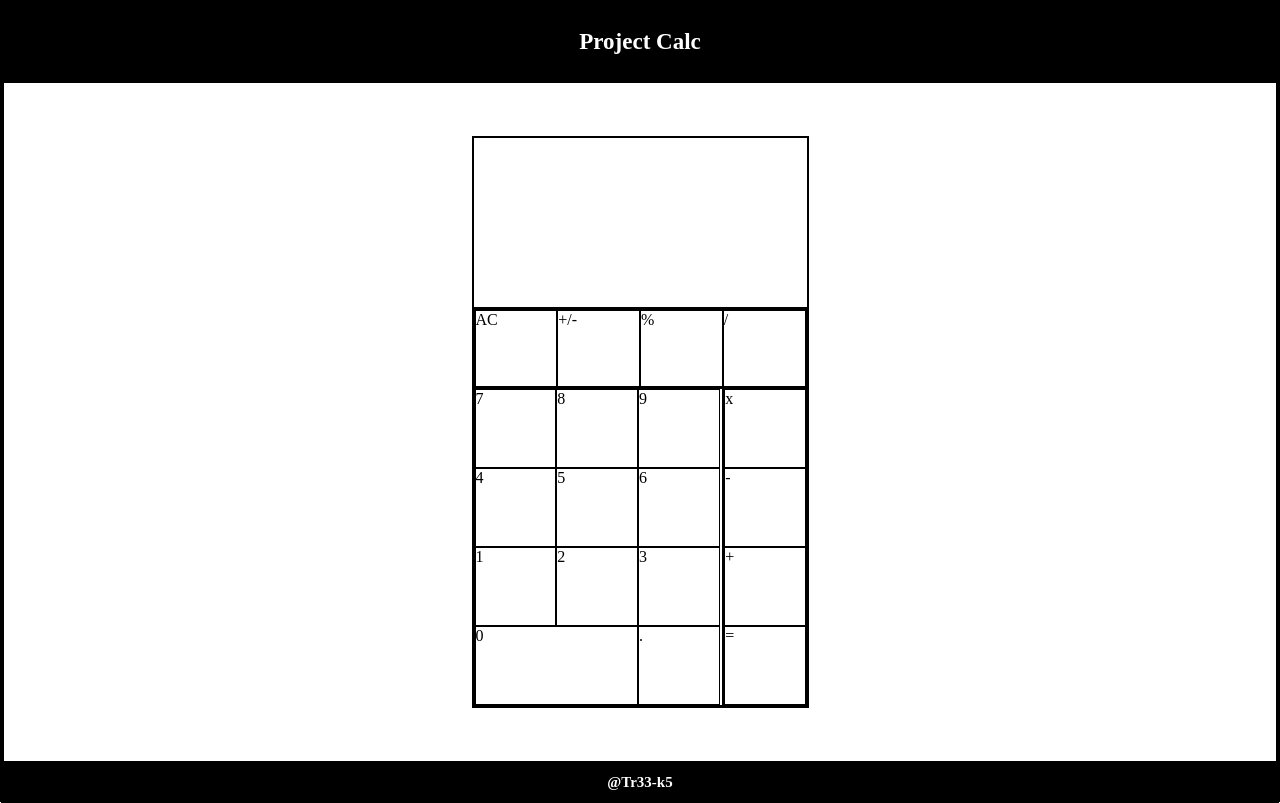
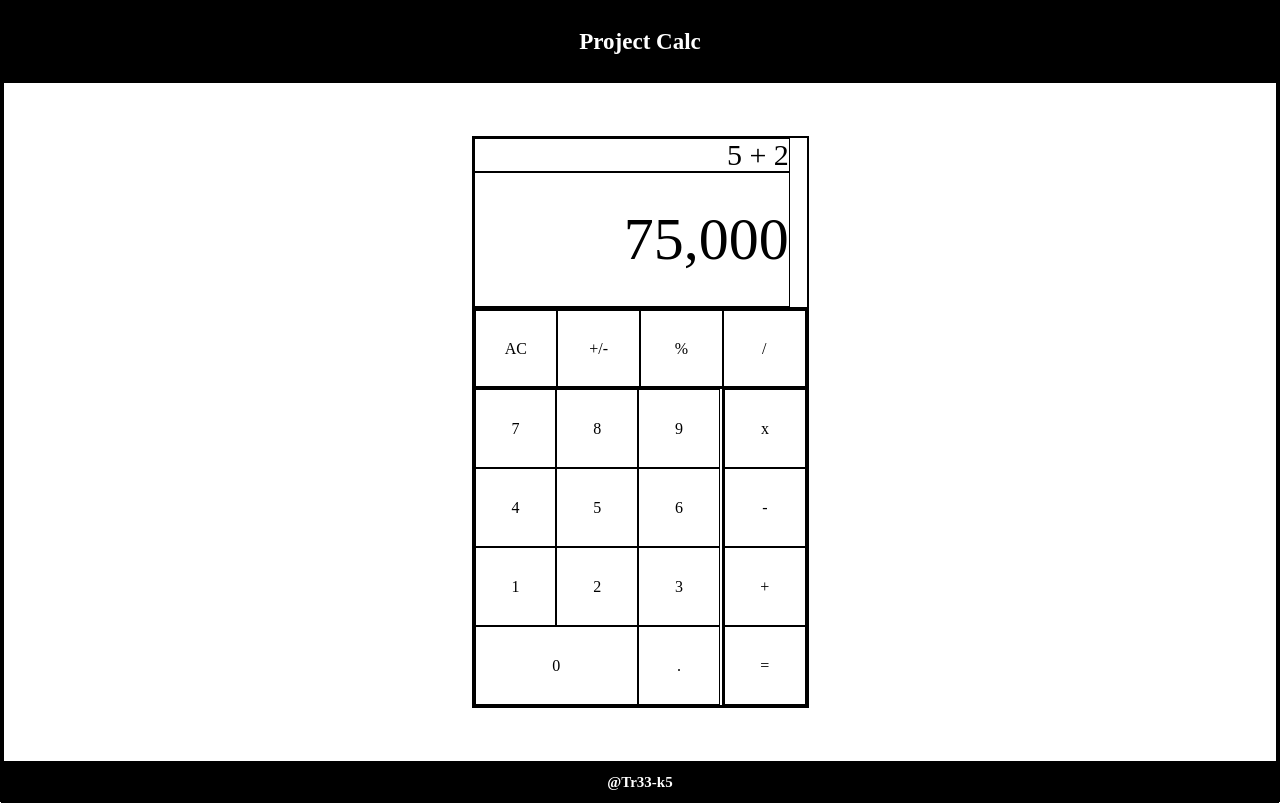
Before and after one commit to Tr33-k5/project-calc, a plain HTML site: page index.html in a window 1280 px wide. Drawn offline with Linux system fonts and the light colour scheme.

Commit message:
fix: add exemples in display and center buttons

```diff
--- a/index.html
+++ b/index.html
@@ -15,32 +15,35 @@
    <main>
       <section class="app">
          <div class="calculator">
-            <div class="display"></div>
+            <div class="display">
+               <div class="expression">5 + 2</div>
+               <div class="result">75,000</div>
+            </div>
             <div class="commands">
                <div class="numpad">
-                  <div id="seven">7</div>
-                  <div id="eight">8</div>
-                  <div id="nine">9</div>
-                  <div id="four">4</div>
-                  <div id="five">5</div>
-                  <div id="six">6</div>
-                  <div id="one">1</div>
-                  <div id="two">2</div>
-                  <div id="tree">3</div>
-                  <div id="zero">0</div>
-                  <div id="point">.</div>
+                  <div class="num" id="seven">7</div>
+                  <div class="num" id="eight">8</div>
+                  <div class="num" id="nine">9</div>
+                  <div class="num" id="four">4</div>
+                  <div class="num" id="five">5</div>
+                  <div class="num" id="six">6</div>
+                  <div class="num" id="one">1</div>
+                  <div class="num" id="two">2</div>
+                  <div class="num" id="tree">3</div>
+                  <div class="num" id="zero">0</div>
+                  <div class="num" id="point">.</div>
                </div>
                <div class="operators-part1">
-                  <div id="clear">AC</div>
-                  <div id="sign">+/-</div>
-                  <div id="pourcent">%</div>
-                  <div id="divide">/</div>
+                  <div class="operator" id="clear">AC</div>
+                  <div class="operator" id="sign">+/-</div>
+                  <div class="operator" id="pourcent">%</div>
+                  <div class="operator" id="divide">/</div>
                </div>
                <div class="operators-part2">
-                  <div id="multiply">x</div>
-                  <div id="substract">-</div>
-                  <div id="sum">+</div>
-                  <div id="equal">=</div>
+                  <div class="operator" id="multiply">x</div>
+                  <div class="operator" id="substract">-</div>
+                  <div class="operator" id="sum">+</div>
+                  <div class="operator" id="equal">=</div>
                </div>
             </div>
          </div>
--- a/styles.css
+++ b/styles.css
@@ -48,6 +48,28 @@ main{
    width: 335px;
 }
 
+.display{
+   display: grid;
+   grid-template-columns: 100%;
+   grid-template-rows: 20% 80%;
+}
+
+.expression{
+   display: flex;
+   justify-content: flex-end;
+   align-items: center;
+   margin-right: 5%;
+   font-size: 30px;
+}
+
+.result{
+   display: flex;
+   justify-content: flex-end;
+   align-items: center;
+   margin-right: 5%;
+   font-size: 60px;
+}
+
 .commands{
    display: grid;
    grid-template-columns: 75% 25%;
@@ -66,6 +88,12 @@ main{
    grid-column: 1 / 3;
 }
 
+.num{
+   display: flex;
+   justify-content: center;
+   align-items: center;
+}
+
 .operators-part1{
    grid-column: 1 / 3;
    grid-row: 1 / 2;
@@ -80,6 +108,12 @@ main{
    grid-template-rows: repeat(4,25%);
 }
 
+.operator{
+   display: flex;
+   justify-content: center;
+   align-items: center;
+}
+
 footer{
    display: flex;
    justify-content: center;
```
